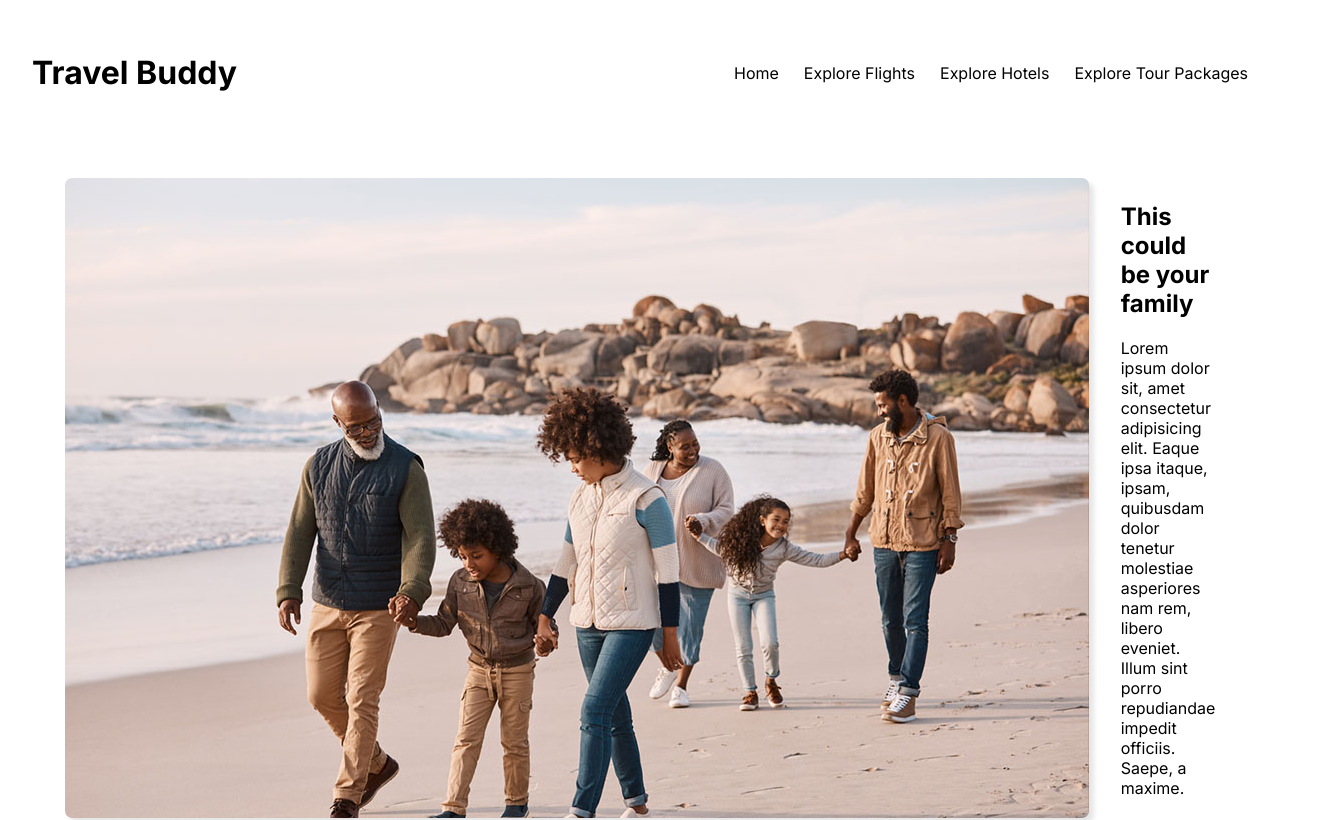
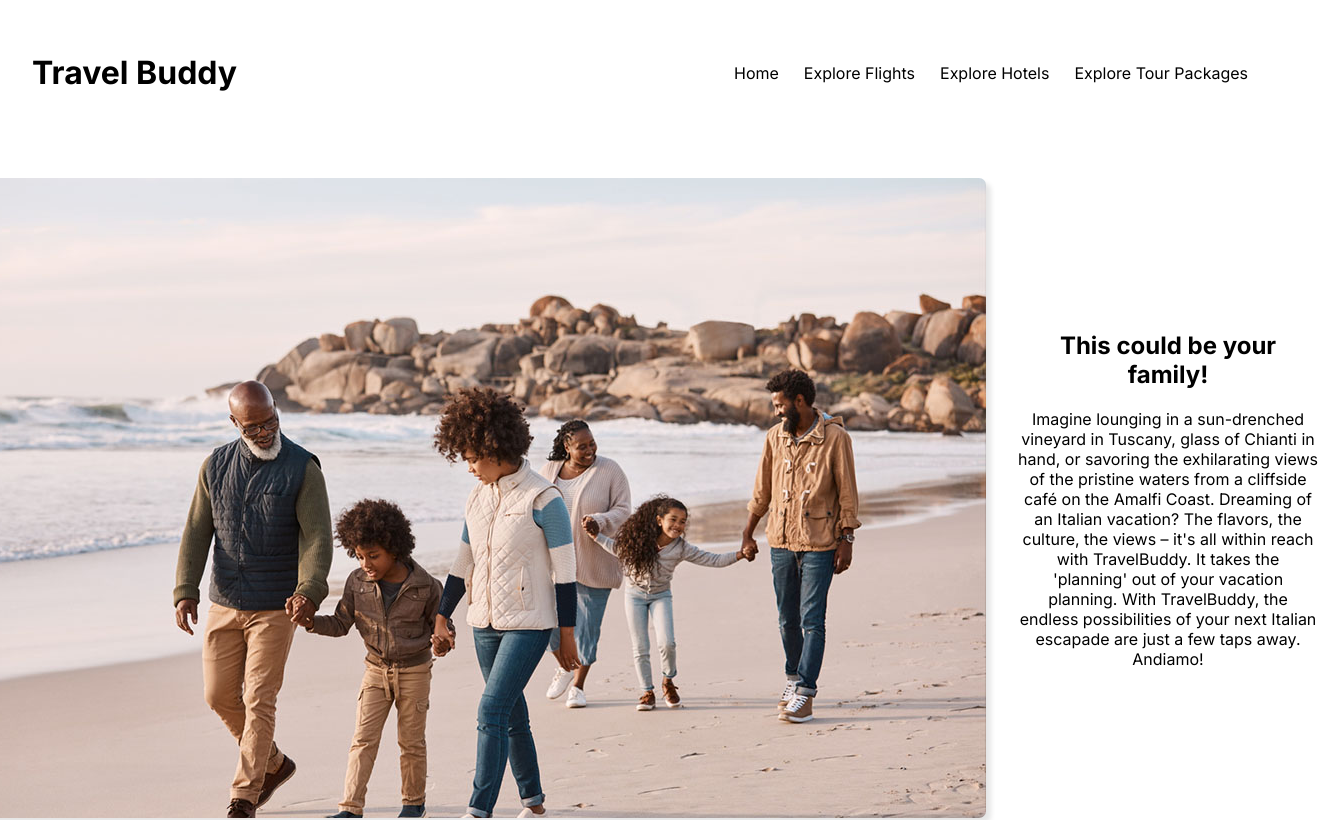
Before and after one commit to vijay-shankaranand/BrownBoyHacks, a React (Create React App) app in the folder travel-buddy/: page / in a window 1280 px wide. Shown: the top 820 px of the page, 1318 px wide, since content can reach past the window. Built offline with nearby package versions, Linux system fonts and the light colour scheme.

Commit message:
formatting

```diff
--- a/travel-buddy/src/components/Banner.jsx
+++ b/travel-buddy/src/components/Banner.jsx
@@ -5,8 +5,8 @@ const Banner = () => {
         <div className='banner'>
             <img src={familyImage}/>
             <div>
-                <h2>This could be your family</h2>
-                <p>Lorem ipsum dolor sit, amet consectetur adipisicing elit. Eaque ipsa itaque, ipsam, quibusdam dolor tenetur molestiae asperiores nam rem, libero eveniet. Illum sint porro repudiandae impedit officiis. Saepe, a maxime.</p>
+                <h2 style={{ textAlign: 'center', width: '300px' }}>This could be your family!</h2>
+                <p style={{ textAlign: 'center', width: '300px' }}>Imagine lounging in a sun-drenched vineyard in Tuscany, glass of Chianti in hand, or savoring the exhilarating views of the pristine waters from a cliffside café on the Amalfi Coast. Dreaming of an Italian vacation? The flavors, the culture, the views – it's all within reach with TravelBuddy. It takes the 'planning' out of your vacation planning. With TravelBuddy, the endless possibilities of your next Italian escapade are just a few taps away. Andiamo!</p>
             </div>
         </div>
     );
```
Also changed, not shown: package.json (+34 -0 lines).
